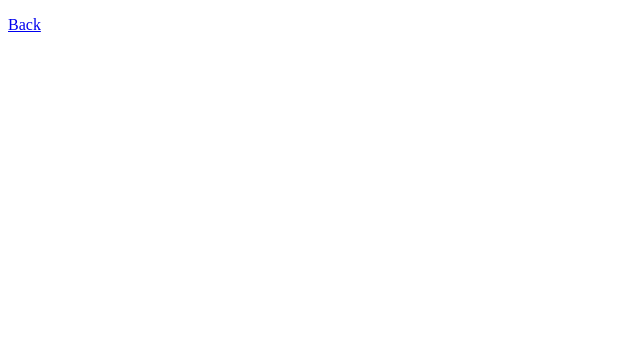
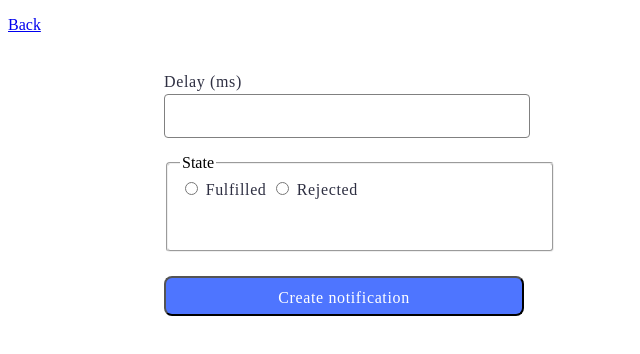
Before and after one commit to RomaBez/goit-js-hw-10, a website built with Vite: page src/2-snackbar.html in a window 1280 px wide. Shown: the whole page, without its empty margins (0-640 px from the left). Built offline with nearby package versions, Linux system fonts and the light colour scheme.

Commit message:
hm10_tsk_2

```diff
--- a/src/2-snackbar.html
+++ b/src/2-snackbar.html
@@ -9,5 +9,26 @@
   </head>
   <body>
     <p><a href="index.html">Back</a></p>
+
+    <form class="form">
+      <label>
+        Delay (ms)
+        <input type="number" name="delay" required />
+      </label>
+
+      <fieldset>
+        <legend>State</legend>
+        <label>
+          <input type="radio" name="state" value="fulfilled" required />
+          Fulfilled
+        </label>
+        <label>
+          <input type="radio" name="state" value="rejected" required />
+          Rejected
+        </label>
+      </fieldset>
+
+      <button type="submit">Create notification</button>
+    </form>
   </body>
 </html>
--- a/src/css/2-task.css
+++ b/src/css/2-task.css
@@ -0,0 +1,53 @@
+.form {
+  display: flex;
+  flex-direction: column;
+  margin-top: 36px;
+  margin-left: 156px;
+}
+
+label {
+  font-family: var(--font-family);
+  font-weight: 400;
+  font-size: 16px;
+  line-height: 150%;
+  letter-spacing: 0.04em;
+  color: #2e2f42;
+  margin-bottom: 16px;
+}
+
+label input[type='number'] {
+  display: flex;
+}
+
+[name='delay'] {
+  border: 1px solid #808080;
+  border-radius: 4px;
+  width: 360px;
+  height: 40px;
+}
+
+[name='state'] {
+}
+
+fieldset {
+  width: 360px;
+  height: 78px;
+  border-radius: 4px;
+  stroke-width: 1px;
+  stroke: #808080;
+}
+
+button {
+  border-radius: 8px;
+  padding: 8px 16px;
+  width: 360px;
+  height: 40px;
+  background: #4e75ff;
+  margin-top: 24px;
+  font-family: var(--font-family);
+  font-weight: 500;
+  font-size: 16px;
+  line-height: 150%;
+  letter-spacing: 0.04em;
+  color: #fff;
+}
--- a/src/js/2-snackbar.js
+++ b/src/js/2-snackbar.js
@@ -0,0 +1,37 @@
+import iziToast from "izitoast";
+import "izitoast/dist/css/iziToast.min.css";
+
+const form = document.querySelector('.form');
+
+form.addEventListener('submit', function(event) {
+    event.preventDefault();
+
+    const delayInput = form.elements['delay'];
+    const delay = parseInt(delayInput.value);
+    const stateInput = form.elements['state'];
+    const state = stateInput.value;
+
+    const promise = new Promise((resolve, reject) => {
+        setTimeout(() => {
+            if (state === "fulfilled") {
+                resolve(delay);
+            } else {
+                reject(delay);
+            }
+        }, delay);
+    });
+    promise. then(delay => {
+      iziToast.success({
+        title: 'Success',
+          message: `✅ Fulfilled promise in ${delay}ms`,
+        position: "center"
+      });
+    })
+    .catch(delay => {
+      iziToast.error({
+        title: 'Error',
+          message: `❌ Rejected promise in ${delay}ms`,
+        position: "center"
+      });
+    });
+});
```
